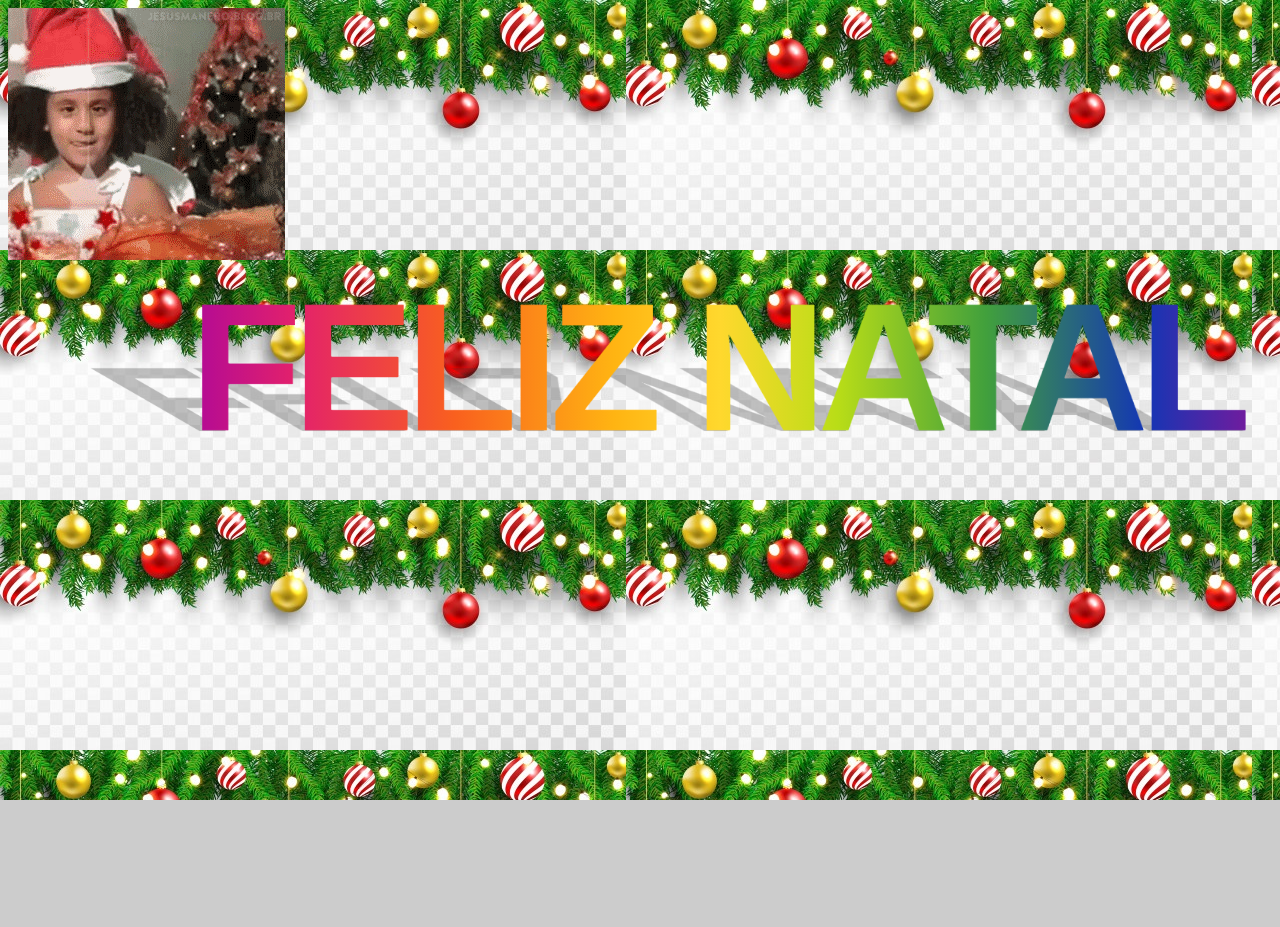
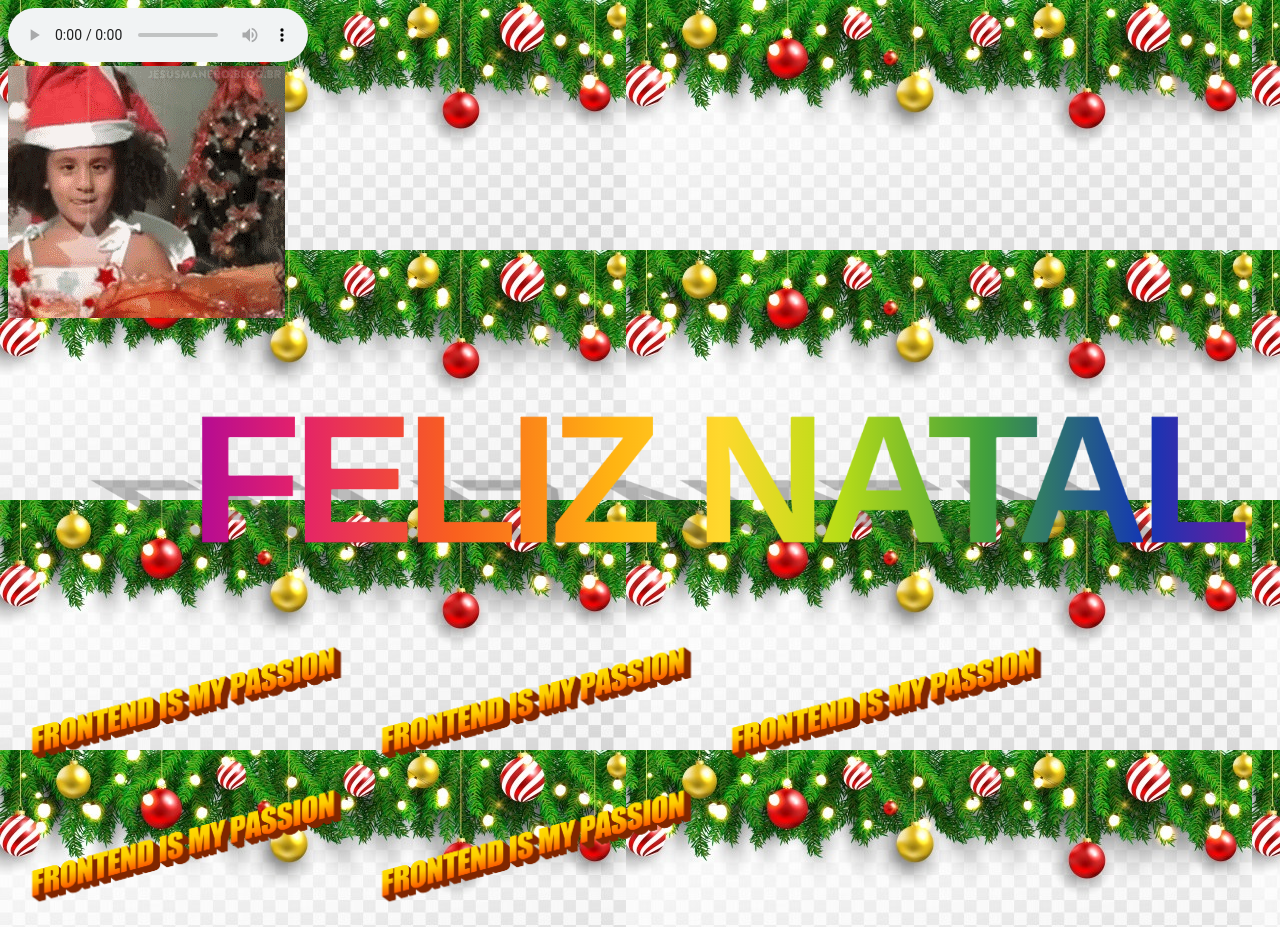
Before and after one commit to nataldti/nataldti.github.io, a plain HTML site: page index.html in a window 1280 px wide. Shown: the top 927 px of the page. Before the commit the page ends 800 px from the top, so only its background shows below. Drawn offline with Linux system fonts and the light colour scheme.

Commit message:
Adicionando musica e declaraçao

```diff
--- a/index.html
+++ b/index.html
@@ -9,7 +9,9 @@
 </style>
 </head>
   <body>
-    <img src="1.gif">
-    <img src="3.png">
+    <audio id="player" autoplay controls><source src="4.mp3" type="audio/mp3"></audio><br>
+    <img src="1.gif"><br><br><br><br>
+    <center><img src="3.png"><br><br></center>
+    <img src="5.png" width="350px"><img src="5.png" width="350px"><img src="5.png" width="350px"><img src="5.png" width="350px"><img src="5.png" width="350px">
   </body>
 </html>
```
Also changed, not shown: 5.png (added), 1 other file.
